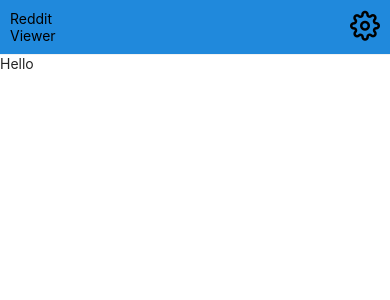
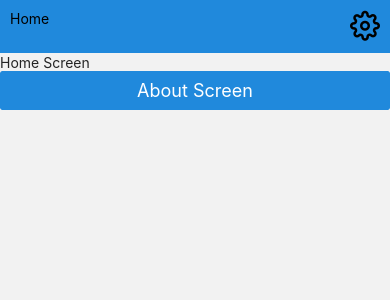
Before and after one commit to rskwiat/TECH-3620-FALL-2022, a React Native app in the folder redditAppViewer/: screen / in a window 390 px wide. Shown: the top 300 px of the page. Built offline with nearby package versions, Linux system fonts and the light colour scheme.

Commit message:
Sept 26: Navigation

```diff
--- a/redditAppViewer/App.js
+++ b/redditAppViewer/App.js
@@ -1,19 +1,44 @@
-import { Header, Text } from '@rneui/themed';
+import { Header, Text, Button } from '@rneui/themed';
 import { View } from 'react-native';
 import { SafeAreaProvider } from 'react-native-safe-area-context';
 import { Feather } from "@expo/vector-icons";
+import { NavigationContainer } from '@react-navigation/native';
+import { createNativeStackNavigator } from '@react-navigation/native-stack';
+
+const HomeScreen = ({ navigation }) => (
+  <View>
+    <Header
+      leftComponent="Home"
+      rightComponent={<Feather size={30} name="settings" />}
+    />
+    <Text>Home Screen</Text>
+    <Button onPress={() => navigation.navigate("About")} title="About Screen" />
+  </View>
+);
+
+const AboutScreen = ({ navigation }) => (
+    <View>
+    <Header
+      leftComponent="About"
+      rightComponent={<Feather size={30} name="settings" />}
+    />
+    <Text>About Screen</Text>
+    <Button onPress={() => navigation.navigate("Home")} title="Home Screen" />
+  </View>
+);
+
+const Stack = createNativeStackNavigator();
 
 const App = () => {
   return (
-    <SafeAreaProvider>
-      <View>
-        <Header
-          leftComponent="Reddit Viewer"
-          rightComponent={<Feather size={30} name="settings" />}
-        />
-        <Text>Hello</Text>
-      </View>
-    </SafeAreaProvider>
+    <NavigationContainer>
+      <Stack.Navigator
+        screenOptions={{ headerShown: false }}
+      >
+        <Stack.Screen name="Home" component={HomeScreen} />
+        <Stack.Screen name="About" component={AboutScreen} />
+      </Stack.Navigator>
+    </NavigationContainer>
   );
 }
 
--- a/redditAppViewer/package.json
+++ b/redditAppViewer/package.json
@@ -9,13 +9,17 @@
     "web": "expo start --web"
   },
   "dependencies": {
+    "@react-navigation/bottom-tabs": "^6.4.0",
+    "@react-navigation/native": "^6.0.13",
+    "@react-navigation/native-stack": "^6.9.0",
     "@rneui/base": "^4.0.0-rc.6",
     "@rneui/themed": "^4.0.0-rc.6",
     "expo": "~46.0.9",
     "expo-status-bar": "~1.4.0",
     "react": "18.0.0",
     "react-native": "0.69.5",
-    "react-native-safe-area-context": "^4.3.4"
+    "react-native-safe-area-context": "^4.3.4",
+    "react-native-screens": "^3.17.0"
   },
   "devDependencies": {
     "@babel/core": "^7.12.9"
```
Also changed, not shown: 2 other files (tests, documents, lock files or other folders).
